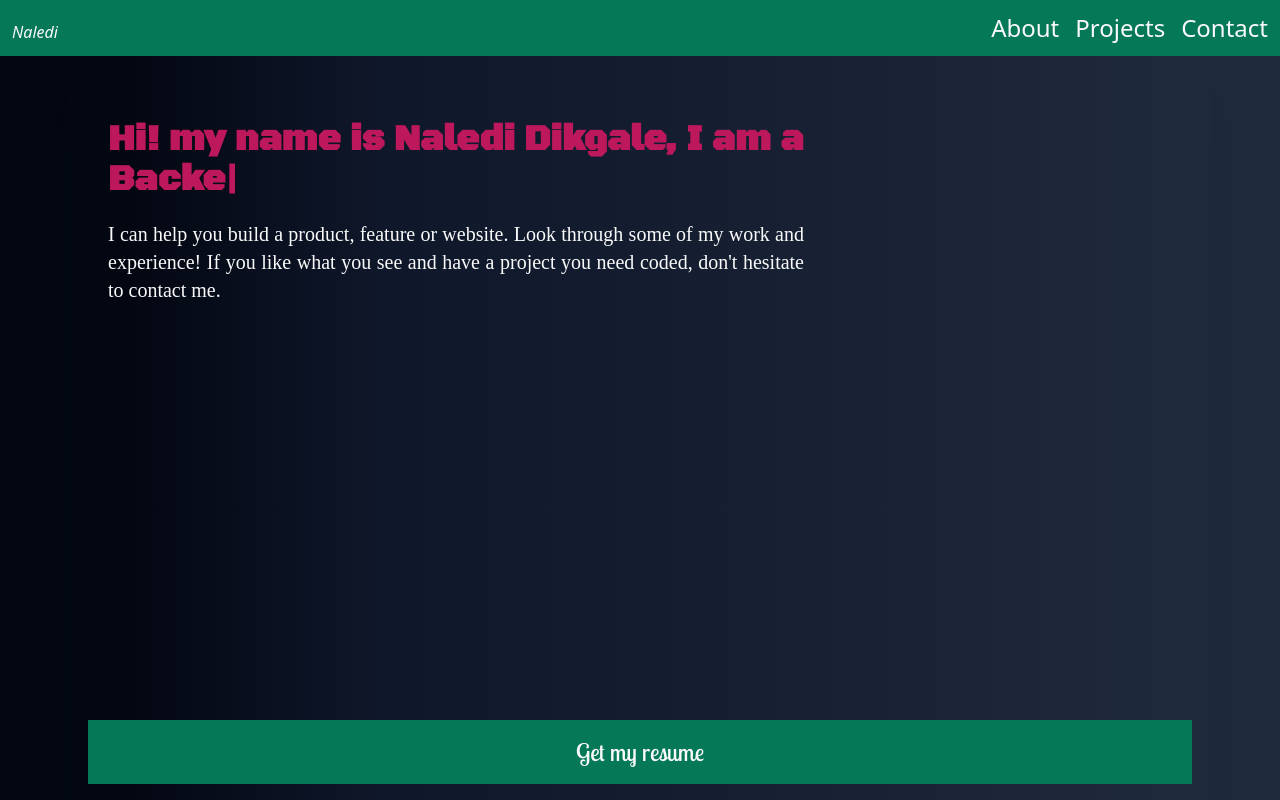
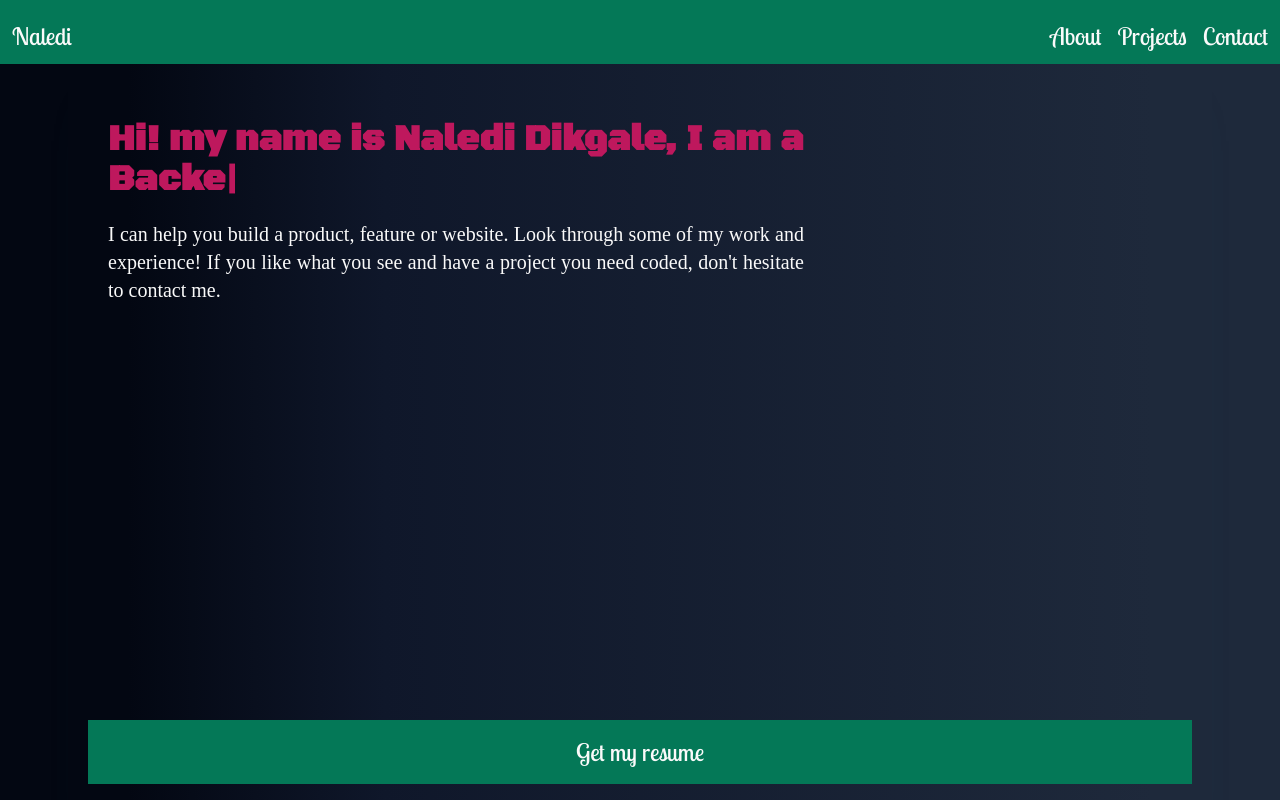
Before and after one commit to Naledi-Dikgale/my-portfolio, a React (Vite) app: page / in a window 1280 px wide. Shown: the top 800 px of the page. Built offline with nearby package versions, Linux system fonts and the light colour scheme; a web font is replaced by a local one.

Commit message:
Change styling

```diff
--- a/src/components/navigation/Navbar.jsx
+++ b/src/components/navigation/Navbar.jsx
@@ -12,9 +12,9 @@ const Navbar = () => {
   return (
     <nav
       id="nav"
-      className="bg-secondary text-neutral-50 transition-all w-full z-10 p-3 flex justify-end items-end fixed right-0 top-0"
+      className="bg-secondary text-neutral-50 transition-all w-full z-10 p-3 flex justify-end items-end fixed right-0 top-0 h-16"
     >
-      <div className="w-full flex justify-start items-center italic">Naledi</div>
+      <div className="w-full flex justify-start items-center font-lobster text-2xl ">Naledi</div>
       {
       !toggle ? (
         <FontAwesomeIcon
@@ -34,8 +34,8 @@ const Navbar = () => {
         />
       )}
 
-      <ul id="navlist" className="w-full z-50 flex gap-4 justify-end right-0 max-sm:hidden max-sm:flex-col max-sm:justify-start max-sm:py-24 max-sm:items-center max-sm:bg-primary max-sm:h-screen max-sm:w-full transition-all">
-        <li className="text-2xl cursor-pointer hover:-translate-y-1 hover:underline transition-all " onClick={toggleHandler}>
+      <ul id="navlist" className="w-full z-50 flex gap-4 justify-end right-0 max-sm:hidden max-sm:flex-col max-sm:justify-start max-sm:py-24 max-sm:items-center max-sm:bg-primary max-sm:h-screen max-sm:w-full transition-all font-lobster">
+        <li className="text-2xl cursor-pointer hover:-translate-y-1 hover:underline transition-all  " onClick={toggleHandler}>
           {" "}
           <a href="#about">About</a>
         </li>
```
